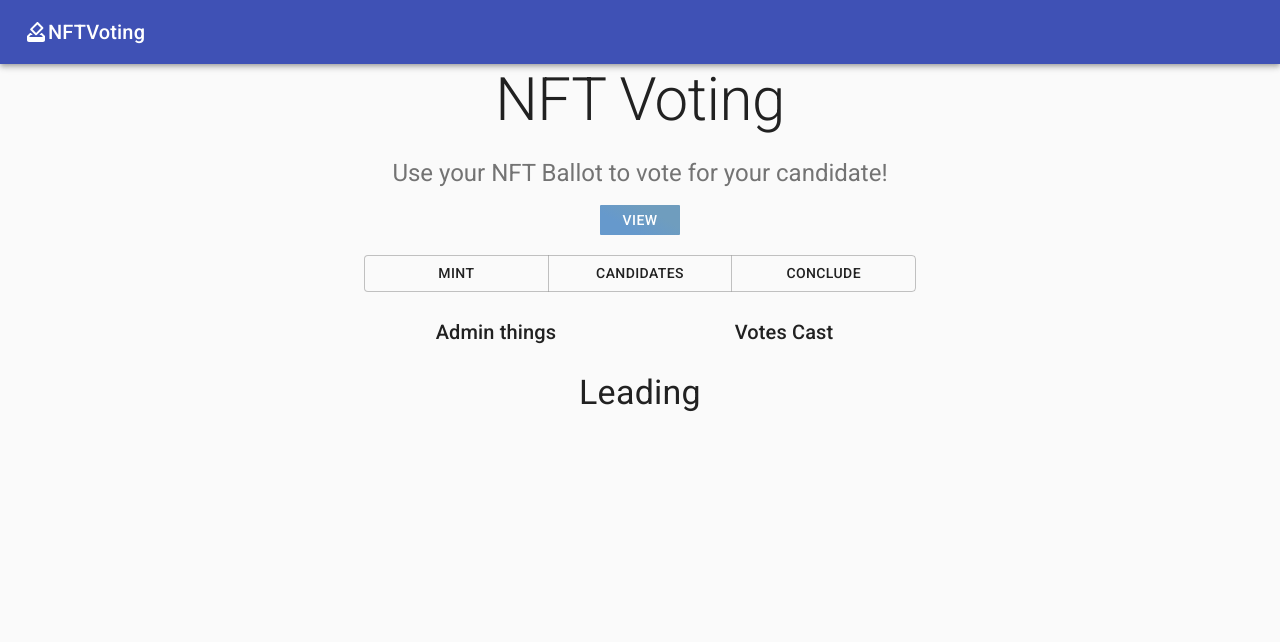
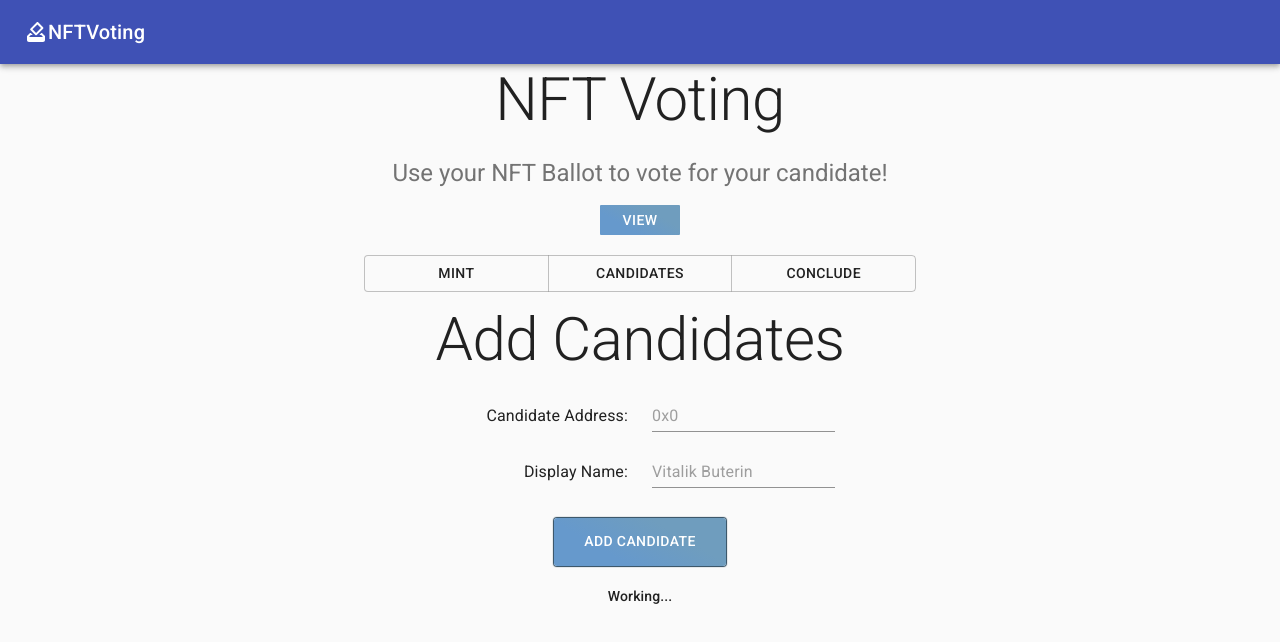
Before and after one commit to hamzasaquib/election-dapp, a React (Create React App) app: page / in a window 1280 px wide. Both pictures are taken after a click on the button "MANAGE". Shown: the top 642 px of the page. Built offline with nearby package versions, Linux system fonts and the light colour scheme.

Commit message:
began work on controlled forms in manage and its children

```diff
--- a/src/Main.js
+++ b/src/Main.js
@@ -1,32 +1,95 @@
 import React, { Component } from 'react'
 import Description from "./Description"
 import Header from "./Header"
-import Conclude from "./Conclude"
+// import Conclude from "./Conclude"
 import Vote from "./Vote"
 import Manage from "./Manage"
+
 
 
 class Main extends Component {
     constructor() {
         super()
         this.state = {
+
+            //controls rendering of manage and its children
+            view: 'user',
+
+
+            candidates: true,
+            conclude: false,
+
+            //controlled form components within the manage section
+            //conclude
+            concludeChecked : false,
+            concludeWorking : false,
+
+            //candidates
+            candidateAddress : "",
+            candidateName : "",
+            candidateWorking: false,
+
+            //minting
+            ETHAddresses : [],
+            mintWorking: false,
+
+
+            //data from smart contract API
             active: true,
             minted: '40',
             cast: '10',
-            leader: "Hamza",
+            leader: 'Hamza',
             leaderVotes: '10',
-            viewMode: "user",
-            view: "user"
+            votesMinting: '0',
+
         }
         this.handleClickDisplay = this.handleClickDisplay.bind(this)
+        this.onChainHandler = this.onChainHandler.bind(this)
+        this.formHandler = this.formHandler.bind(this)
     }
 
     handleClickDisplay(event) {
-        this.setState({
-            view: event.target.parentElement.id
+        const {parentElement} = event.target
 
-        })
 
+
+        parentElement.id === 'mint' ?
+            this.setState({
+                mint: true,
+                candidates: false,
+                conclude: false
+            })
+
+            :
+            parentElement.id === 'candidates' ? this.setState({
+                mint: false,
+                candidates: true,
+                conclude: false
+            })
+
+                :
+                parentElement.id === 'conclude' ? this.setState({
+                    mint: false,
+                    candidates: false,
+                    conclude: true
+                })
+                    :
+
+                    this.setState({
+                        view: parentElement.id
+
+                    })
+
+    }
+
+    onChainHandler(event){
+        const {name, value, id} = event.target
+        console.log(name, value, id)
+
+    }
+
+    formHandler(event){
+        console.log("handling some change")
     }
     render() {
         return (
@@ -51,7 +114,9 @@ class Main extends Component {
                     }}
                     handler={this.handleClickDisplay}
 
-                /> : <Manage handler={this.handleClickDisplay} />}
+                />
+                    :
+                    <Manage formHandler = {this.formHandler} displayHandler={this.handleClickDisplay} currentState={this.state} />}
 
 
             </div>
--- a/src/Manage.js
+++ b/src/Manage.js
@@ -4,8 +4,11 @@ import Box from '@material-ui/core/Box';
 import { styled } from '@material-ui/core/styles';
 import Button from '@material-ui/core/Button';
 import Container from '@material-ui/core/Container'
-import Typography from '@material-ui/core/Typography'
 import ButtonGroup from '@material-ui/core/ButtonGroup';
+import ManageMint from "./ManageMint"
+import ManageCandidates from './ManageCandidates';
+import ManageConclude from './ManageConclude';
+
 
 class Manage extends Component {
 
@@ -22,7 +25,6 @@ class Manage extends Component {
             minWidth: '80px'
         })
 
-
         return (
             <div>
                 <Container
@@ -30,7 +32,7 @@ class Manage extends Component {
 
                 >
                     <Box textAlign='center'>
-                        <AdminButton id="user"  onClick={this.props.handler}>View</AdminButton>
+                        <AdminButton id="user" onClick={this.props.handler}>View</AdminButton>
                     </Box>
                     <br />
                     <Grid
@@ -47,38 +49,27 @@ class Manage extends Component {
                                 fullWidth={true}
 
                             >
-                                <Button>
+                                <Button id="mint" onClick={this.props.displayHandler}>
                                     Mint
                                 </Button>
 
-                                <Button>
+                                <Button id="candidates" onClick={this.props.displayHandler}>
                                     Candidates
                                 </Button>
-                                <Button>
+                                <Button id="conclude" onClick={this.props.displayHandler}>
                                     Conclude
                                 </Button>
 
                             </ButtonGroup>
                         </Grid>
-
-
-
-                        <Grid item xs={12} sm={6}>
-                            <Typography align="center" variant="h6">Admin things</Typography>
-                        </Grid>
-                        <Grid item xs={12} sm={6}>
-                            <Typography align="center" variant="h6">Votes Cast</Typography>
-
-                        </Grid>
-                        <Grid item xs={12} >
-                            <Typography align="center" variant="h4">Leading</Typography>
-
-                        </Grid>
-
-
                     </Grid>
 
+                    {this.props.currentState.mint && <ManageMint formHandler={this.props.formHandler} />}
+                    {this.props.currentState.candidates && <ManageCandidates formHandler={this.props.formHandler} />}
+                    {this.props.currentState.conclude && <ManageConclude formHandler={this.props.formHandler} />}
+
                 </Container>
+
             </div >
         )
     }
--- a/src/manageCandidates.js
+++ b/src/manageCandidates.js
@@ -0,0 +1,74 @@
+import React, { Component } from 'react'
+import Box from '@material-ui/core/Box';
+import TextField from '@material-ui/core/TextField'
+import Grid from '@material-ui/core/Grid';
+import Button from '@material-ui/core/Button';
+import Typography from '@material-ui/core/Typography'
+import { styled } from '@material-ui/core/styles';
+
+
+
+
+class ManageCandidates extends Component {
+
+    render() {
+        const MyButton = styled(Button)({
+            background: 'linear-gradient(30deg, #6699cc 30%, #6f9dbe 70%)',
+            border: 0,
+            borderRadius: 3,
+            boxShadow: '0 0 1px 1px  #29465b ',
+            color: 'white',
+            height: 48,
+            marginTop: '30px',
+            padding: '0 30px',
+        })
+        return (
+            <div>
+                <Grid
+                    container
+                    spacing={3}
+                    justifyContent="center"
+                    alignItems="center"
+                >
+                    <Grid item xs={12} sm={12}>
+                        <Typography align="center" variant="h2">Add Candidates</Typography>
+                    </Grid>
+
+
+
+                    <Grid item xs={6} sm={6}>
+                        <Typography align="right" variant="subtitle1">Candidate Address:</Typography>
+                    </Grid>
+                    <Grid item xs={6} sm={6}>
+                        <Box align="left">
+                            <TextField
+                                id="candidate-address"
+                                placeholder="0x0"
+                            /> </Box>
+                    </Grid>
+
+                    <Grid item xs={6} sm={6}>
+                        <Typography align="right" variant="subtitle1">Display Name:</Typography>
+                    </Grid>
+                    <Grid item xs={6} sm={6}>
+                        <Box align="left">
+                            <TextField
+                                id="candidate-name"
+                                placeholder="Vitalik Buterin"
+                            /> </Box>
+                    </Grid>
+
+
+
+                </Grid>
+                <Box textAlign='center'>
+                    <MyButton id="addCandidate" >Add Candidate</MyButton>
+                    <br/><br/>
+                    <Typography variant="subtitle2" >Working...</Typography>
+                </Box>
+            </div>
+        )
+
+    }
+}
+export default ManageCandidates
--- a/src/manageConclude.js
+++ b/src/manageConclude.js
@@ -0,0 +1,55 @@
+import Button from '@material-ui/core/Button';
+import Typography from '@material-ui/core/Typography'
+import { styled } from '@material-ui/core/styles';
+import React, { Component } from 'react'
+import Box from '@material-ui/core/Box';
+import Grid from '@material-ui/core/Grid';
+import CheckBox from '@material-ui/core/Checkbox'
+
+
+class ManageConclude extends Component {
+
+    render() {
+        const MyButton = styled(Button)({
+            background: 'linear-gradient(30deg, #6699cc 30%, #6f9dbe 70%)',
+            border: 0,
+            borderRadius: 3,
+            boxShadow: '0 0 1px 1px  #29465b ',
+            color: 'white',
+            height: 48,
+            marginTop: '30px',
+            padding: '0 30px',
+        })
+        return (
+            <div>
+                <Grid
+                    container
+                    spacing={3}
+                    justifyContent="center"
+                    alignItems="center"
+                >
+                    <Grid item xs={12} sm={12}>
+                        <Typography align="center" variant="h2">Conclude Election</Typography>
+                    </Grid>
+
+                    <Grid item xs={12} sm={12} align="center">
+                        <CheckBox
+                            // checked={state.checked}
+                            // onChange={handleChange}
+                            name="concludeCheckBox"
+                            color="primary"
+                            label="When you press conclude, no more votes will be accepted"
+                        />
+                        <Typography align="center" variant="subtitle1">*When you press conclude, no more votes will be accepted</Typography>
+                    </Grid>
+
+                </Grid>
+                <Box textAlign='center'>
+                    <MyButton id="conclude" size="medium" >Conclude</MyButton>
+                </Box>
+            </div>
+        )
+
+    }
+}
+export default ManageConclude
--- a/src/manageMint.js
+++ b/src/manageMint.js
@@ -0,0 +1,77 @@
+import React, { Component } from 'react'
+import Box from '@material-ui/core/Box';
+import TextField from '@material-ui/core/TextField'
+import Grid from '@material-ui/core/Grid';
+import Button from '@material-ui/core/Button';
+import Typography from '@material-ui/core/Typography'
+import { styled } from '@material-ui/core/styles';
+
+
+
+
+class ManageMint extends Component {
+
+    render() {
+        const MyButton = styled(Button)({
+            background: 'linear-gradient(30deg, #6699cc 30%, #6f9dbe 70%)',
+            border: 0,
+            borderRadius: 3,
+            boxShadow: '0 0 1px 1px  #29465b ',
+            color: 'white',
+            height: 48,
+            marginTop: '30px',
+            padding: '0 30px',
+        })
+        return (
+            <div>
+                <Grid
+                    container
+                    spacing={3}
+                    justifyContent="center"
+                    alignItems="center"
+                >
+                    <Grid item xs={12} sm={12}>
+                        <Typography align="center" variant="h2">Minting</Typography>
+                    </Grid>
+                    <Grid item xs={12} sm={12}>
+                        <Typography align="center" variant="subtitle1">Enter Comma Seperated Voter Addresses</Typography>
+
+                    </Grid>
+                    <Grid item xs={12} sm={12}>
+                        <Box textAlign='center'>
+                            <TextField
+                                id="mintingAddresses"
+                                label="ETH Addressses"
+                                multiline
+                                placeholder="0x0,0x0"
+                                variant="outlined"
+                                align="center"
+                            />
+                        </Box>
+
+                    </Grid>
+
+                    <Grid item xs={12} sm={12}>
+                        {/* {this.props.item.leaderVotes} */}
+                        <Typography align="center" variant="subtitle2">Total Votes Minted:</Typography>
+                        <Box textAlign='center'>
+                            <MyButton id="mint" >MINT</MyButton>
+                        </Box>
+                    </Grid>
+                    <Grid item xs={12} sm={12}>
+
+                        <Typography align="center" variant="subtitle2">Status:</Typography>
+
+                    </Grid>
+
+
+
+
+                </Grid>
+
+            </div>
+        )
+
+    }
+}
+export default ManageMint
```
